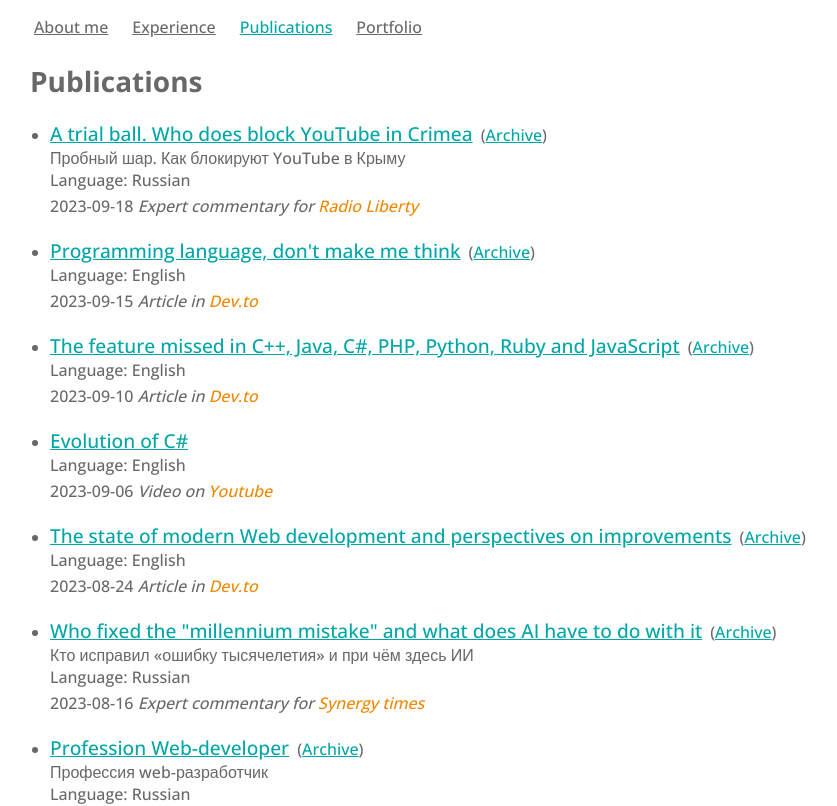
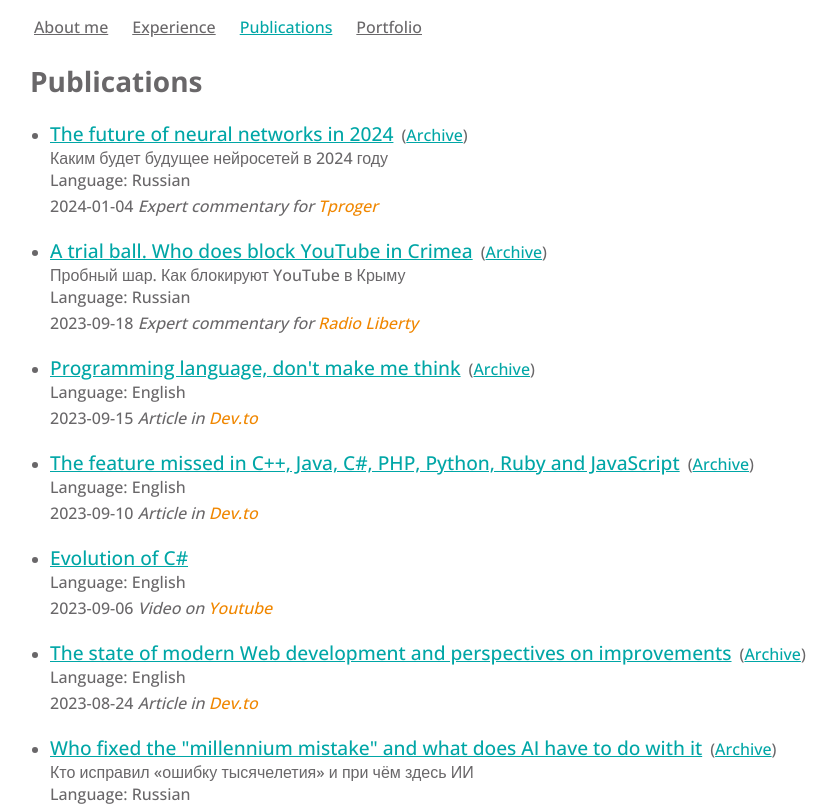
Before and after one commit to ArturAmpilogov/me, a Next.js app: page /publications in a window 1280 px wide. Shown: the top 806 px of the page, without its empty margins (10-847 px from the left). Built offline with nearby package versions, Linux system fonts and the light colour scheme.

Commit message:
Neural network comment

```diff
--- a/data/publications.ts
+++ b/data/publications.ts
@@ -158,4 +158,15 @@ export const publications: IPublication[] = [
     archive:
       "https://web.archive.org/web/20230919045543/https://www.svoboda.org/a/probnyy-shar-kak-blokiruyut-youtube-v-krymu/32596681.html",
   },
+  {
+    type: "expert commentary",
+    date: "2024-01-04",
+    name: 'The future of neural networks in 2024',
+    description: "Каким будет будущее нейросетей в 2024 году",
+    link: "https://tproger.ru/articles/kakim-budet-budushhee-nejrosetej-v-2024-godu",
+    publisher: "Tproger",
+    language: "Russian",
+    archive:
+      "https://web.archive.org/web/20240104133503/https://tproger.ru/articles/kakim-budet-budushhee-nejrosetej-v-2024-godu",
+  },
 ];
```
